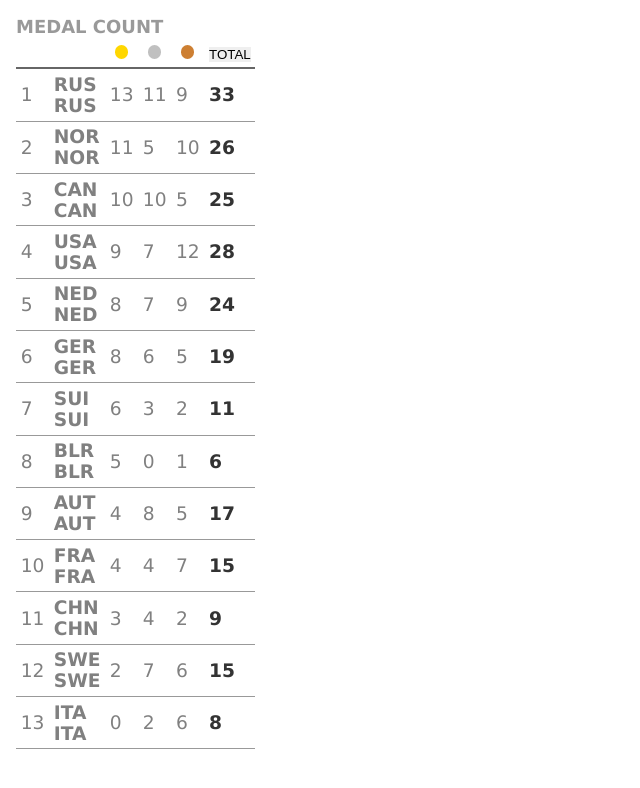
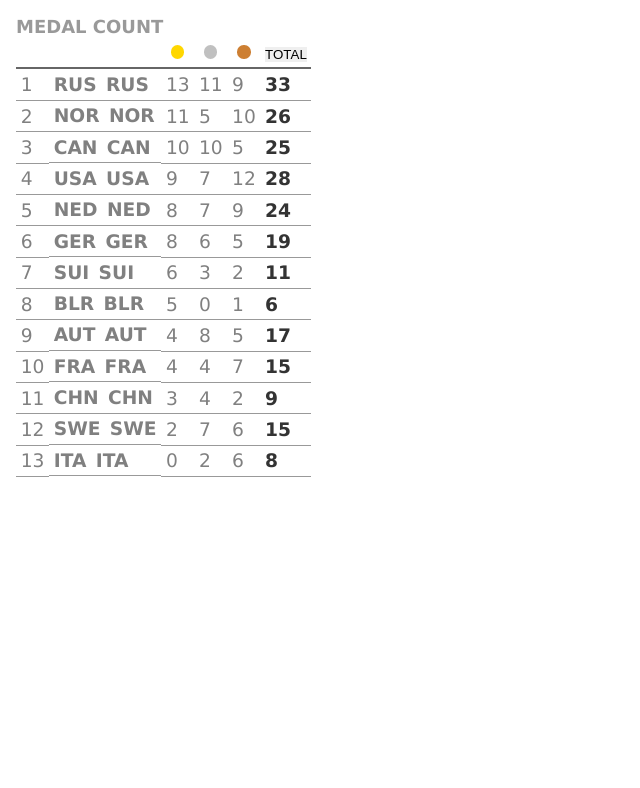
Before and after one commit to leegee/medals-mini-app, a Next.js app: page / in a window 1280 px wide. Shown: the top 788 px of the page, without its empty margins (0-640 px from the left). Built offline with nearby package versions, Linux system fonts and the light colour scheme.

Commit message:
No wrap in flag col

```diff
--- a/src/app/globals.css
+++ b/src/app/globals.css
@@ -1,6 +1,7 @@
 :root {
   --mma-clr-fg: grey;
   --mma-font-primary: 'Lucida Sans', 'Lucida Sans Regular', 'Lucida Grande', 'Lucida Sans Unicode', Geneva, Verdana, sans-serif;;
+  padding: 1em;
 }
 
 * {
@@ -8,7 +9,3 @@
   padding: 0;
   margin: 0;
 }
-
-body {
-  padding: 1em;
-}
--- a/src/components/MedalTable.module.scss
+++ b/src/components/MedalTable.module.scss
@@ -40,6 +40,11 @@
         td {
             border-bottom: 1pt solid #999;
 
+            &.code {
+                display: flex;
+                gap: 0.5em;
+            }
+
             &.code,
             &.total {
                 font-weight: bold;
```
